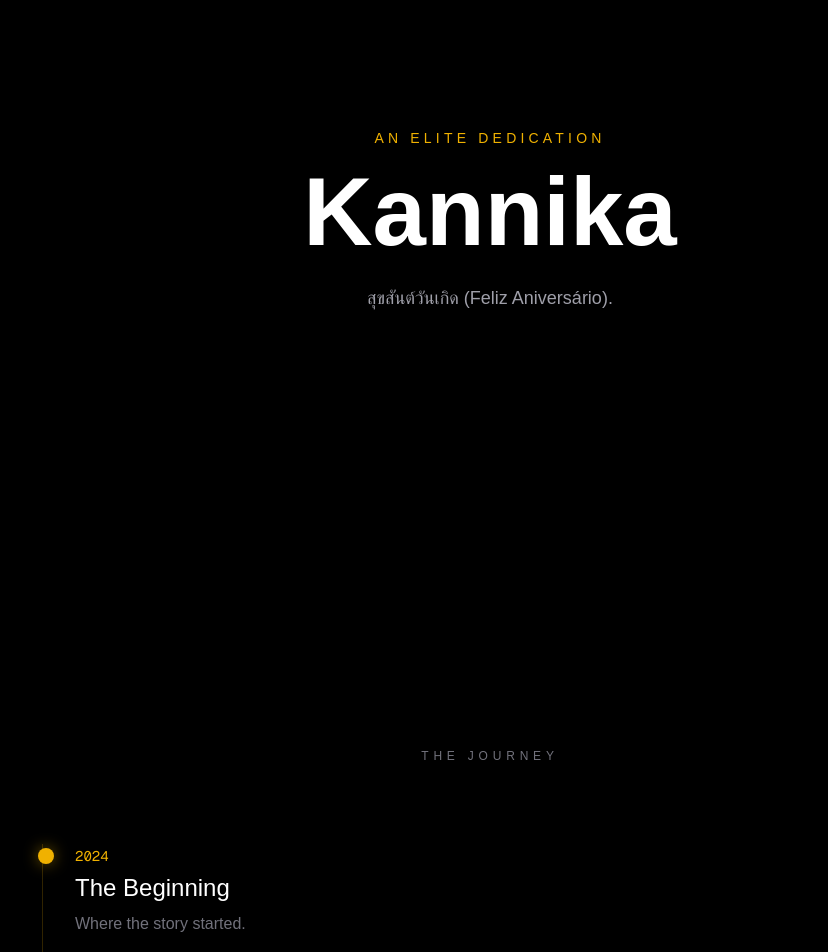
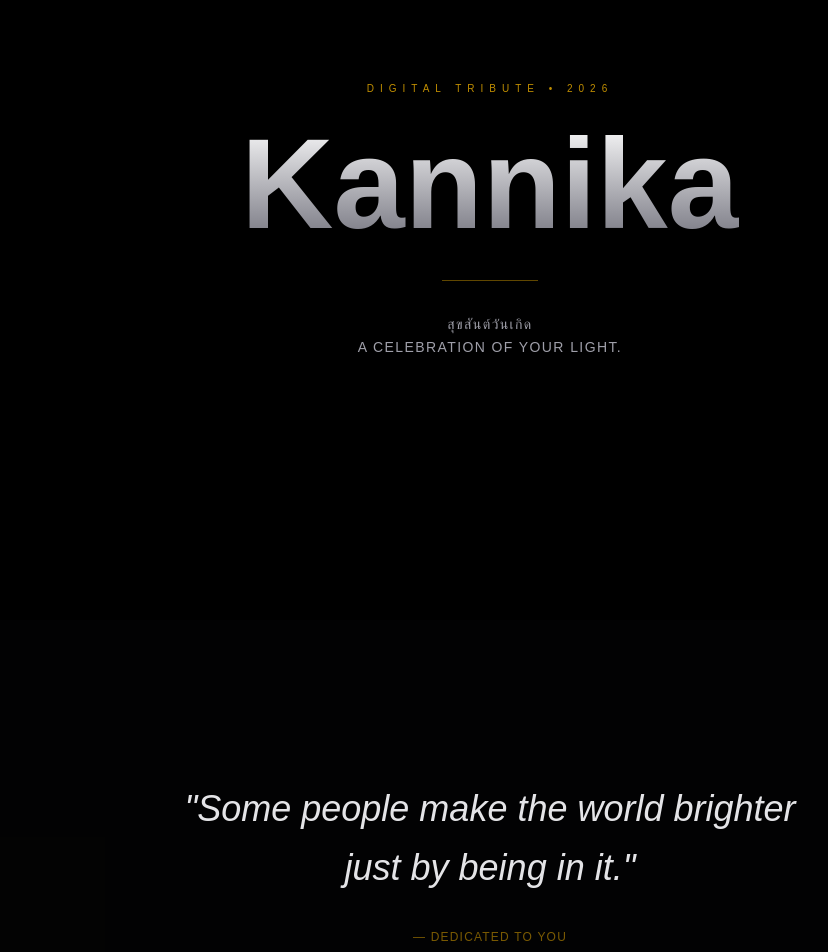
Before and after one commit to vn-24k/kannika-tribute, a Next.js app: page / in a window 1280 px wide. Shown: the part 180-1132 px from the top of the page, without its empty margins (150-978 px from the left). Built offline with nearby package versions, Linux system fonts and the light colour scheme.

Commit message:
🚀 ELITE OVERHAUL: Particles, Typography and Immersive Scroll

```diff
--- a/src/app/page.tsx
+++ b/src/app/page.tsx
@@ -1,15 +1,19 @@
 import { Hero } from "@/components/layout/Hero";
 import { Footer } from "@/components/layout/Footer";
 import { Timeline } from "@/components/layout/Timeline";
+import { Quotes } from "@/components/layout/Quotes";
 import { AmbientBackground } from "@/components/layout/AmbientBackground";
 
 export default function Home() {
   return (
-    <main className="relative min-h-screen text-white bg-black">
+    <main className="relative bg-black selection:bg-yellow-500/30">
       <AmbientBackground />
-      <Hero />
-      <Timeline />
-      <Footer />
+      <div className="relative z-10">
+        <Hero />
+        <Quotes />
+        <Timeline />
+        <Footer />
+      </div>
     </main>
   );
 }
--- a/src/components/layout/AmbientBackground.tsx
+++ b/src/components/layout/AmbientBackground.tsx
@@ -1,7 +1,17 @@
 "use client";
+import { motion } from "framer-motion";
+
 export const AmbientBackground = () => (
   <div className="fixed inset-0 -z-10 bg-black overflow-hidden">
-    <div className="absolute top-[-10%] left-[-10%] w-[40%] h-[40%] rounded-full bg-yellow-500/10 blur-[120px] animate-pulse" />
-    <div className="absolute bottom-[-10%] right-[-10%] w-[40%] h-[40%] rounded-full bg-yellow-600/10 blur-[120px] animate-pulse" style={{ animationDelay: '2s' }} />
+    <div className="absolute top-[-10%] left-[-10%] w-[60%] h-[60%] rounded-full bg-yellow-600/10 blur-[140px] animate-pulse" />
+    {[...Array(20)].map((_, i) => (
+      <motion.div
+        key={i}
+        className="absolute w-1 h-1 bg-yellow-500/30 rounded-full"
+        initial={{ y: "100vh", x: Math.random() * 100 + "vw" }}
+        animate={{ y: "-10vh" }}
+        transition={{ duration: Math.random() * 10 + 10, repeat: Infinity, ease: "linear", delay: Math.random() * 10 }}
+      />
+    ))}
   </div>
 );
--- a/src/components/layout/Hero.tsx
+++ b/src/components/layout/Hero.tsx
@@ -1,9 +1,21 @@
 "use client";
 import { Reveal } from "../animations/Reveal";
+
 export const Hero = () => (
-  <section className="min-h-screen flex flex-col items-center justify-center text-center px-6 bg-black">
-    <Reveal><span className="text-yellow-500 tracking-[0.3em] text-sm uppercase mb-4 block">An Elite Dedication</span></Reveal>
-    <Reveal delay={0.4}><h1 className="text-6xl md:text-8xl font-bold mb-6 text-white">Kannika</h1></Reveal>
-    <Reveal delay={0.6}><p className="text-zinc-400 text-lg">สุขสันต์วันเกิด (Feliz Aniversário).</p></Reveal>
+  <section className="h-screen flex flex-col items-center justify-center text-center px-6 sticky top-0">
+    <Reveal>
+      <span className="text-yellow-500/80 tracking-[0.6em] text-[10px] uppercase mb-6 block font-medium">Digital Tribute • 2026</span>
+    </Reveal>
+    <Reveal delay={0.4}>
+      <h1 className="text-7xl md:text-9xl font-extrabold mb-8 bg-gradient-to-b from-white to-zinc-500 bg-clip-text text-transparent">
+        Kannika
+      </h1>
+    </Reveal>
+    <Reveal delay={0.6}>
+      <div className="h-[1px] w-24 bg-yellow-500/40 mx-auto mb-8" />
+      <p className="text-zinc-400 text-sm tracking-widest leading-relaxed max-w-xs mx-auto uppercase">
+        สุขสันต์วันเกิด <br/> A celebration of your light.
+      </p>
+    </Reveal>
   </section>
 );
--- a/src/components/layout/Quotes.tsx
+++ b/src/components/layout/Quotes.tsx
@@ -1 +1,15 @@
-export const Quotes = () => <div/>
+"use client";
+import { Reveal } from "../animations/Reveal";
+
+export const Quotes = () => (
+  <section className="py-40 px-6 flex flex-col items-center justify-center bg-zinc-950/30">
+    <Reveal>
+      <blockquote className="max-w-2xl text-center">
+        <p className="text-2xl md:text-4xl font-light italic text-zinc-200 leading-relaxed">
+          "Some people make the world brighter just by being in it."
+        </p>
+        <footer className="mt-8 text-yellow-500/50 tracking-widest text-xs uppercase">— Dedicated to You</footer>
+      </blockquote>
+    </Reveal>
+  </section>
+);
```
